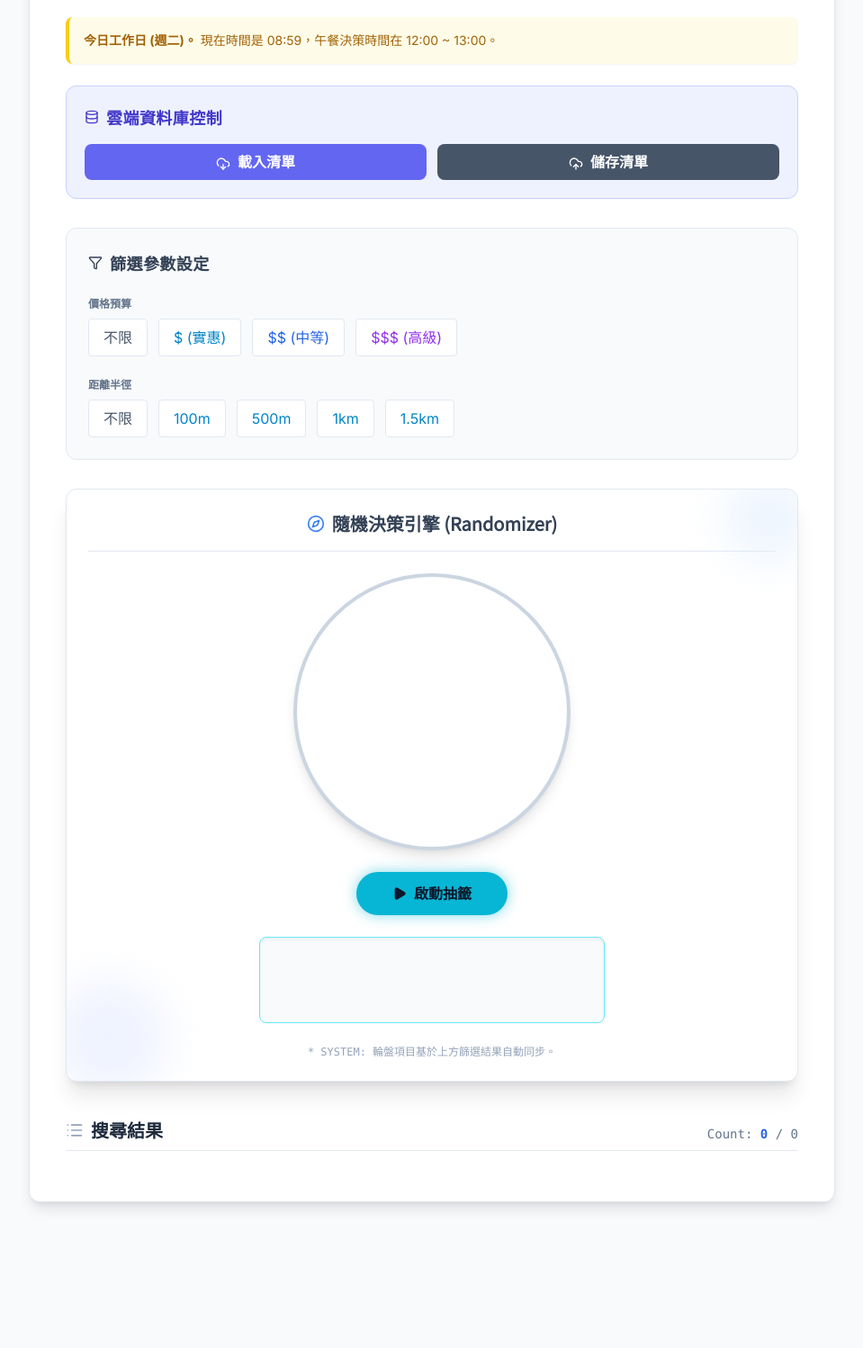
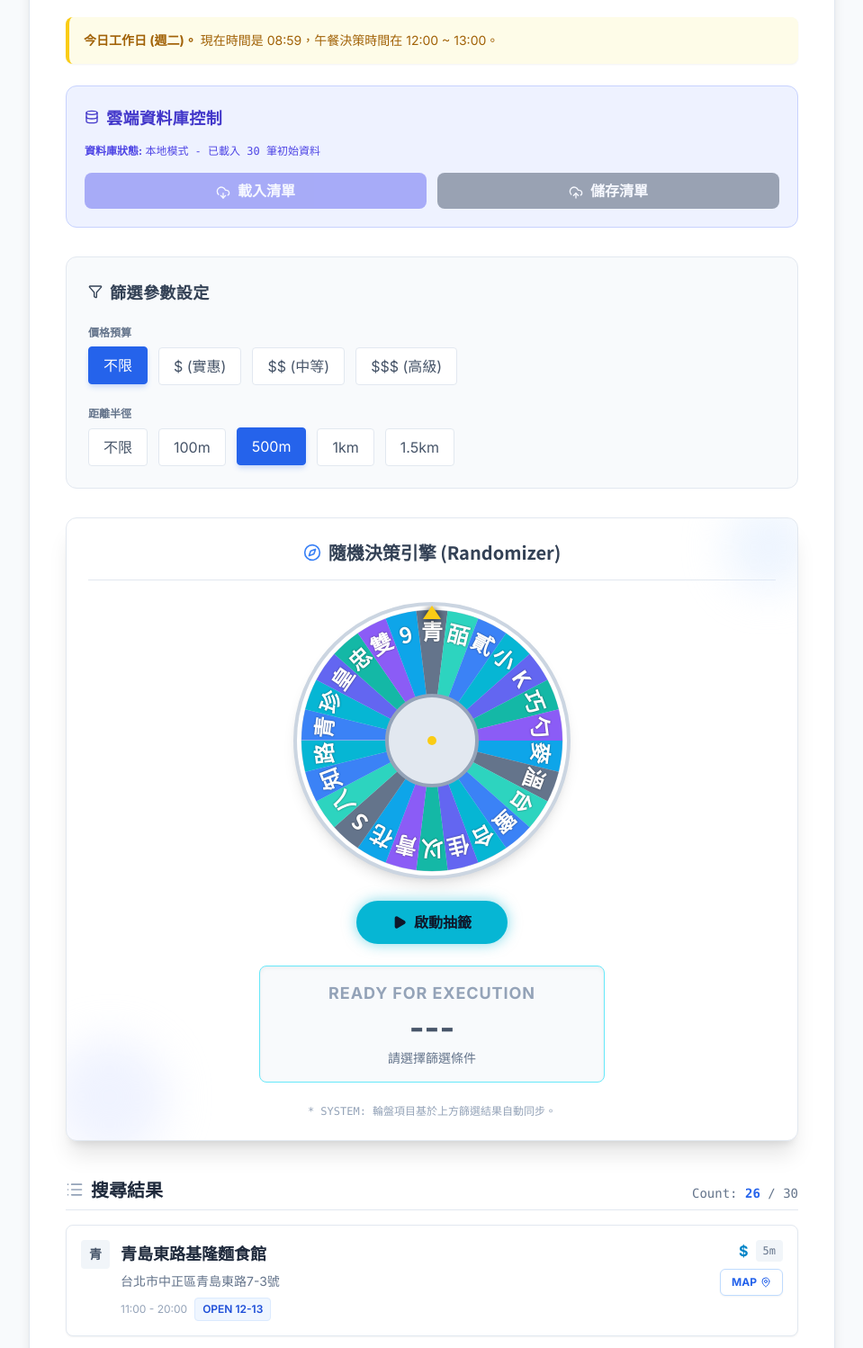
Before and after one commit to pinxian0802/lunch.github.io, a plain HTML site: page index.html in a window 1280 px wide. Shown: the part 160-1658 px from the top of the page at 90% size, without its empty margins (160-1119 px from the left). Before the commit the page ends 1528 px from the top, so only its background shows below. Drawn offline with nearby package versions, Linux system fonts and the light colour scheme; no server answers.

Commit message:
Improve Firebase setup and local mode logic
Refactor Firebase initialization and local mode handling.

```diff
--- a/index.html
+++ b/index.html
@@ -11,7 +11,7 @@
    <script src="https://unpkg.com/lucide@latest"></script>
    <style>
        /* 數據雲風格：使用 Inter 或系統預設無襯線體，強調俐落感 */
-       @import url('https://fonts.googleapis.com/css2?family=Inter:wght@400;500;600;700&family=Noto+Sans+TC:wght400;500;700&display=swap');
+       @import url('https://fonts.googleapis.com/css2?family=Inter:wght@400;500;600;700&family=Noto+Sans+TC:wght@400;500;700&display=swap');
        body {
            font-family: 'Inter', 'Noto Sans TC', sans-serif;
            background-color: #f8fafc; /* 修正為柔和的淺灰色背景 (約等於 Tailwind slate-50) */
@@ -247,17 +247,32 @@
 
        // --- Firebase/Auth Setup ---
        const appId = typeof __app_id !== 'undefined' ? __app_id : 'default-app-id';
-       const firebaseConfig = JSON.parse(typeof __firebase_config !== 'undefined' ? __firebase_config : '{}');
+       const firebaseConfig = typeof __firebase_config !== 'undefined' && __firebase_config !== '{}'
+           ? JSON.parse(__firebase_config)
+           : null;
        const initialAuthToken = typeof __initial_auth_token !== 'undefined' ? __initial_auth_token : null;
 
 
-       // Firebase Initialization
-       setLogLevel('Debug');
-       const app = initializeApp(firebaseConfig);
-       const db = getFirestore(app);
-       const auth = getAuth(app);
+       let app, db, auth;
        let currentUserId = 'anonymous';
        let isAuthReady = false;
+
+       // 如果沒有 Firebase 配置，使用本地模式
+       const useLocalMode = !firebaseConfig || !firebaseConfig.projectId;
+
+       if (!useLocalMode) {
+           try {
+               // Firebase Initialization
+               setLogLevel('silent');
+               app = initializeApp(firebaseConfig);
+               db = getFirestore(app);
+               auth = getAuth(app);
+           } catch (error) {
+               console.error("Firebase 初始化失敗，使用本地模式:", error);
+               useLocalMode = true;
+           }
+       }
+
        // 公共資料路徑：所有用戶共享同一份餐廳列表
        const PUBLIC_COLLECTION_PATH = `artifacts/${appId}/public/data/lunch_options`;
        const PUBLIC_DOC_ID = 'restaurant_list_v1';
@@ -300,8 +315,8 @@
            const statusEl = document.getElementById('db-status');
            const color = isError ? 'text-red-600' : 'text-indigo-600';
            statusEl.innerHTML = `<span class="font-bold">資料庫狀態:</span> <span class="${color} font-mono">${message}</span>`;
-           document.getElementById('save-btn').disabled = !isAuthReady;
-           document.getElementById('load-btn').disabled = !isAuthReady;
+           document.getElementById('save-btn').disabled = useLocalMode || !isAuthReady;
+           document.getElementById('load-btn').disabled = useLocalMode || !isAuthReady;
        }
 
 
@@ -422,6 +437,14 @@
 
        // 從 Firestore 載入餐廳列表
        async function loadRestaurantsFromFirestore() {
+            if (useLocalMode) {
+               // 本地模式：使用初始資料
+               currentRestaurants = REAL_RESTAURANTS_INITIAL;
+               updateDbStatus("本地模式 - 已載入 " + currentRestaurants.length + " 筆初始資料");
+               findLunch();
+               return;
+           }
+
             if (!isAuthReady) {
                updateDbStatus("認證未完成，等待載入...");
                return;
@@ -460,6 +483,11 @@
 
        // 儲存餐廳列表到 Firestore
        async function saveRestaurantsToFirestore() {
+           if (useLocalMode) {
+               updateDbStatus("本地模式 - 無法儲存到雲端", true);
+               return;
+           }
+
            if (!isAuthReady) {
                updateDbStatus("認證未完成，無法儲存。", true);
                return;
@@ -947,6 +975,17 @@
 
            // 2. Auth/DB Setup (非同步)
 
+           if (useLocalMode) {
+               // 本地模式：直接載入資料
+               isAuthReady = true;
+               updateDbStatus("本地模式 - 未連接雲端資料庫");
+               loadRestaurantsFromFirestore();
+
+               // 執行初始篩選和繪製
+               selectFilter('distance', filters.distance);
+               selectFilter('price', filters.price);
+           } else {
+               // Firebase 模式
                // Auth Listener and Data Loading
                onAuthStateChanged(auth, async (user) => {
                    if (user) {
@@ -976,6 +1015,7 @@
                } else {
                    signInAnonymously(auth).catch(e => console.error("Anonymous sign-in failed.", e));
                }
+           }
 
            // 3. 狀態更新
            updateStatusMessage();
```
Lines whose indentation alone changed are shown as unchanged.
